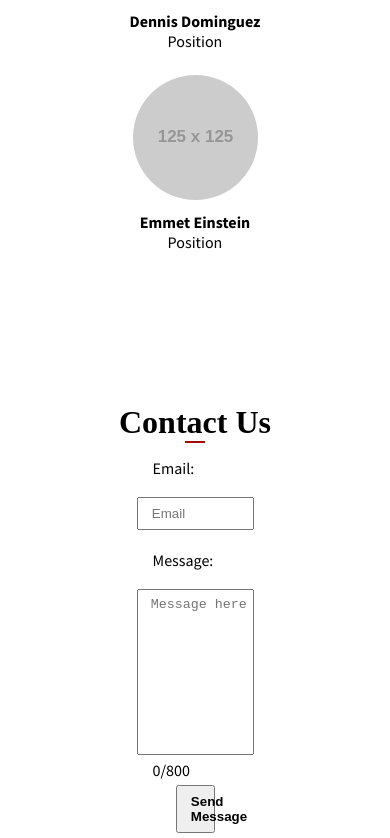
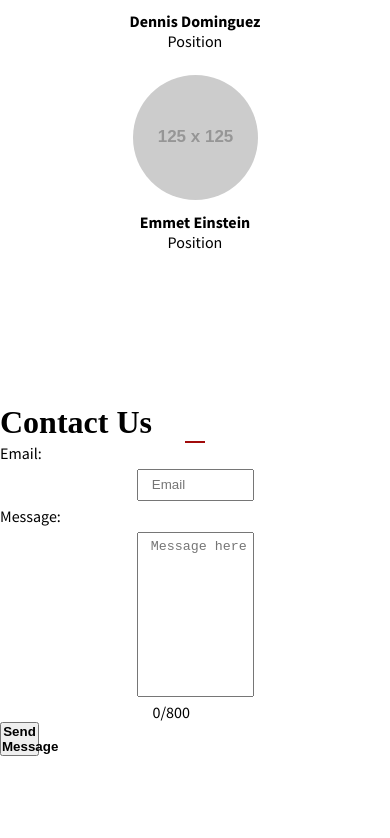
Before and after one commit to JRivera-31/Innovation-Auto-Repair, a Next.js app: page / in a window 390 px wide. Shown: the part 2625-3463 px from the top of the page. Built offline with nearby package versions, Linux system fonts and the light colour scheme; a web font is replaced by a local one.

Commit message:
reworked some class names to accommodate media query

```diff
--- a/components/ContactForm/contact.js
+++ b/components/ContactForm/contact.js
@@ -24,8 +24,10 @@ export default class MyForm extends React.Component {
     const { status } = this.state;
     return (
       <div className={style.formDiv}>
-        <h1 className={style.formTitle}>Contact Us</h1>
-        <hr className={style.formHr}/>
+        <div className={style.heading}>
+          <h1>Contact Us</h1>
+          <hr className={style.formHr}/>
+        </div>
         <form
           onSubmit={this.submitForm}
           action="https://formspree.io/xgennnag"
@@ -33,12 +35,12 @@ export default class MyForm extends React.Component {
           className={style.contactForm}
         >
           {/* <!-- add your custom form HTML here --> */}
-          <label className={style.contactInput}>Email:</label>
+          <label className={style.contactLabel}>Email:</label>
           <input type="email" name="email" placeholder="Email" className={style.contactInput}/>
-          <label className={style.contactInput}>Message:</label>
+          <label className={style.contactLabel}>Message:</label>
           <textarea name="message" id="" cols="30" rows="10" maxLength={800} onChange={() => this.handleMessageChange(event)} placeholder="Message here" className={`${style.contactInput} ${style.contactTextarea}`}></textarea>
           <p className={`${style.formCharCounter} ${style.contactInput}`}>{this.state.messageLength}/800</p>
-          {status === "SUCCESS" ? <p className={`${style.contactInput} ${style.submitMessage}`}>Message Sent</p> : <button className={`${style.contactInput} ${style.contactSubmit}`} onClick={() => this.handleFormSubmit(event)}>Send Message</button>}
+          {status === "SUCCESS" ? <p className={`${style.contactInput} ${style.submitMessage}`}>Message Sent</p> : <button className={style.contactSubmit} onClick={() => this.handleFormSubmit(event)}>Send Message</button>}
           {status === "ERROR" && <p className={`${style.contactInput} ${style.submitMessage}`}>Ooops! There was an error.</p>}
         </form>
       </div>
```
